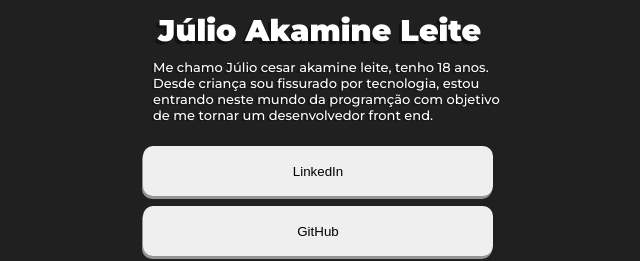
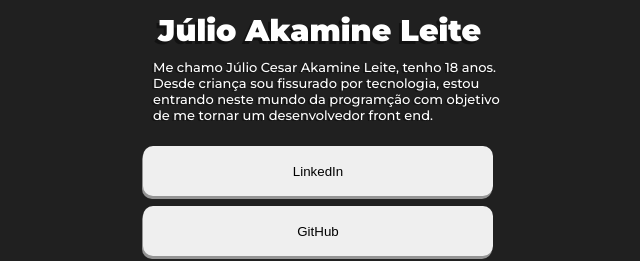
Before and after one commit to JulioAkaminee/first-project, a plain HTML site: page index.html in a window 1280 px wide. Shown: the part 246-507 px from the top of the page, 322-962 px from the left. Drawn offline with Linux system fonts and the light colour scheme.

Commit message:
Update index.html
Alteração de ortográfica

```diff
--- a/index.html
+++ b/index.html
@@ -31,7 +31,7 @@ preconnect" href="https://fonts.gstatic.com" crossorigin>
 
 
 
-<p class="description">Me chamo Júlio cesar akamine leite, tenho 18 anos. <br> Desde criança sou fissurado por tecnologia,  estou <br> entrando neste mundo da programção com objetivo <br> de me tornar um desenvolvedor front end.</p>
+<p class="description">Me chamo Júlio Cesar Akamine Leite, tenho 18 anos. <br> Desde criança sou fissurado por tecnologia,  estou <br> entrando neste mundo da programção com objetivo <br> de me tornar um desenvolvedor front end.</p>
 
 <div class="btn">
     <a href="https://br.linkedin.com/in/julio-akamine-132b1a243" target="_blank"><button class="linkedin">LinkedIn</button></a>
```
